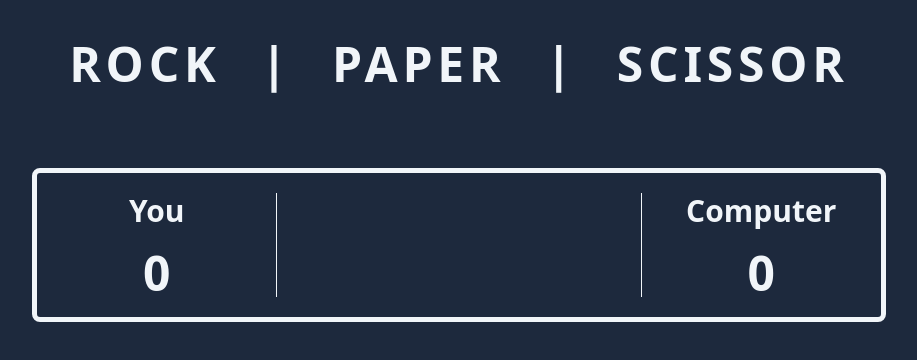
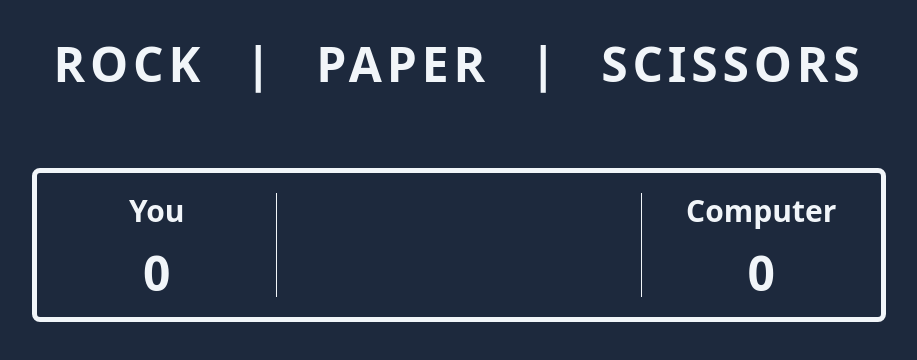
Before and after one commit to jutuli/Rock_Paper_Scissors, a React (Vite) app: page / in a window 1280 px wide. Shown: the top 360 px of the page, without its empty margins (181-1098 px from the left). Built offline with nearby package versions, Linux system fonts and the light colour scheme.

Commit message:
Fix Typo in Header

```diff
--- a/src/components/Header.tsx
+++ b/src/components/Header.tsx
@@ -4,7 +4,7 @@ const Header = () => {
       <h1 className="my-10 flex gap-10 text-center text-5xl font-bold tracking-widest uppercase">
         <span>Rock</span> <span>|</span>
         <span>Paper</span>
-        <span>|</span> <span>Scissor</span>
+        <span>|</span> <span>Scissors</span>
       </h1>
     </header>
   );
```
